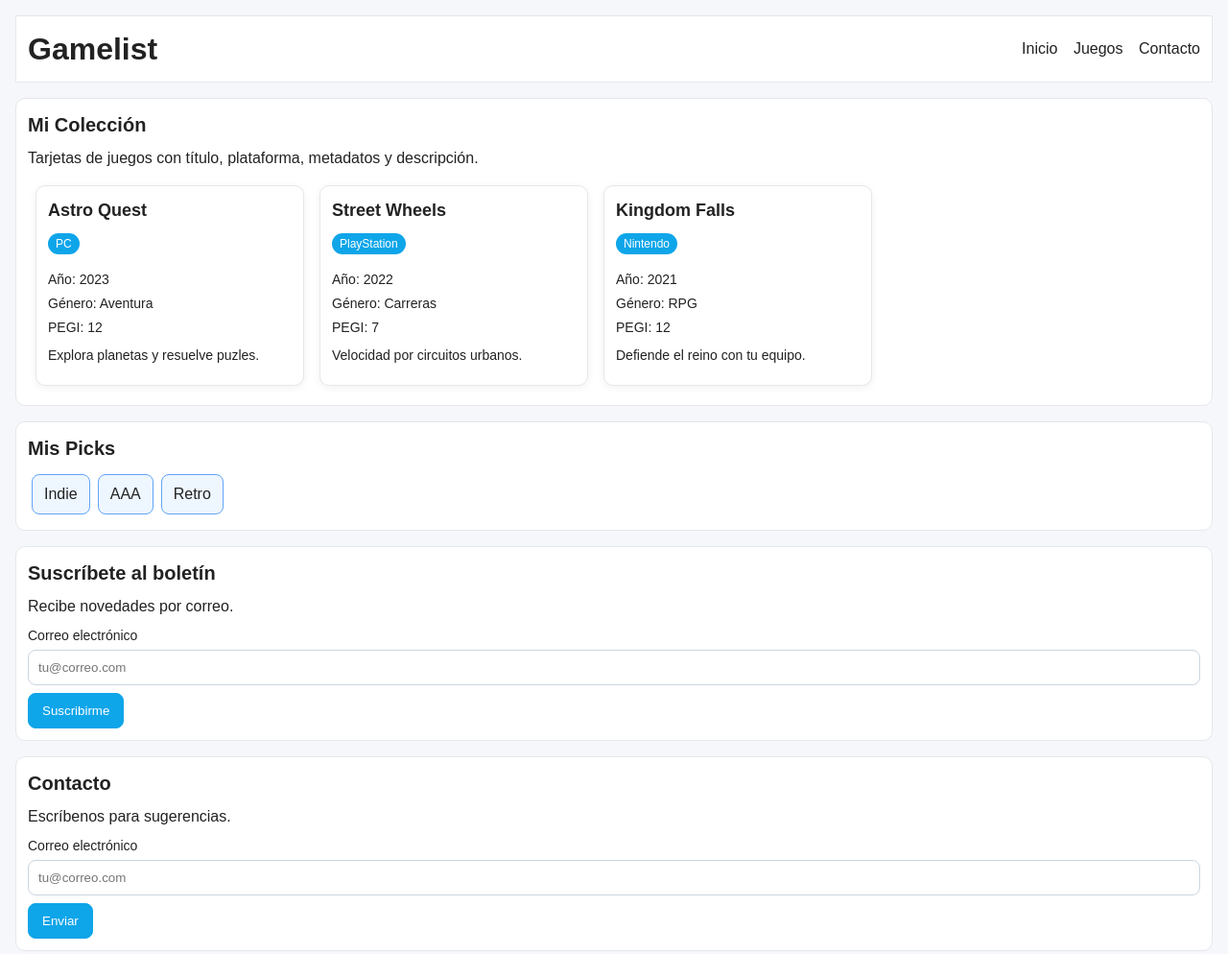
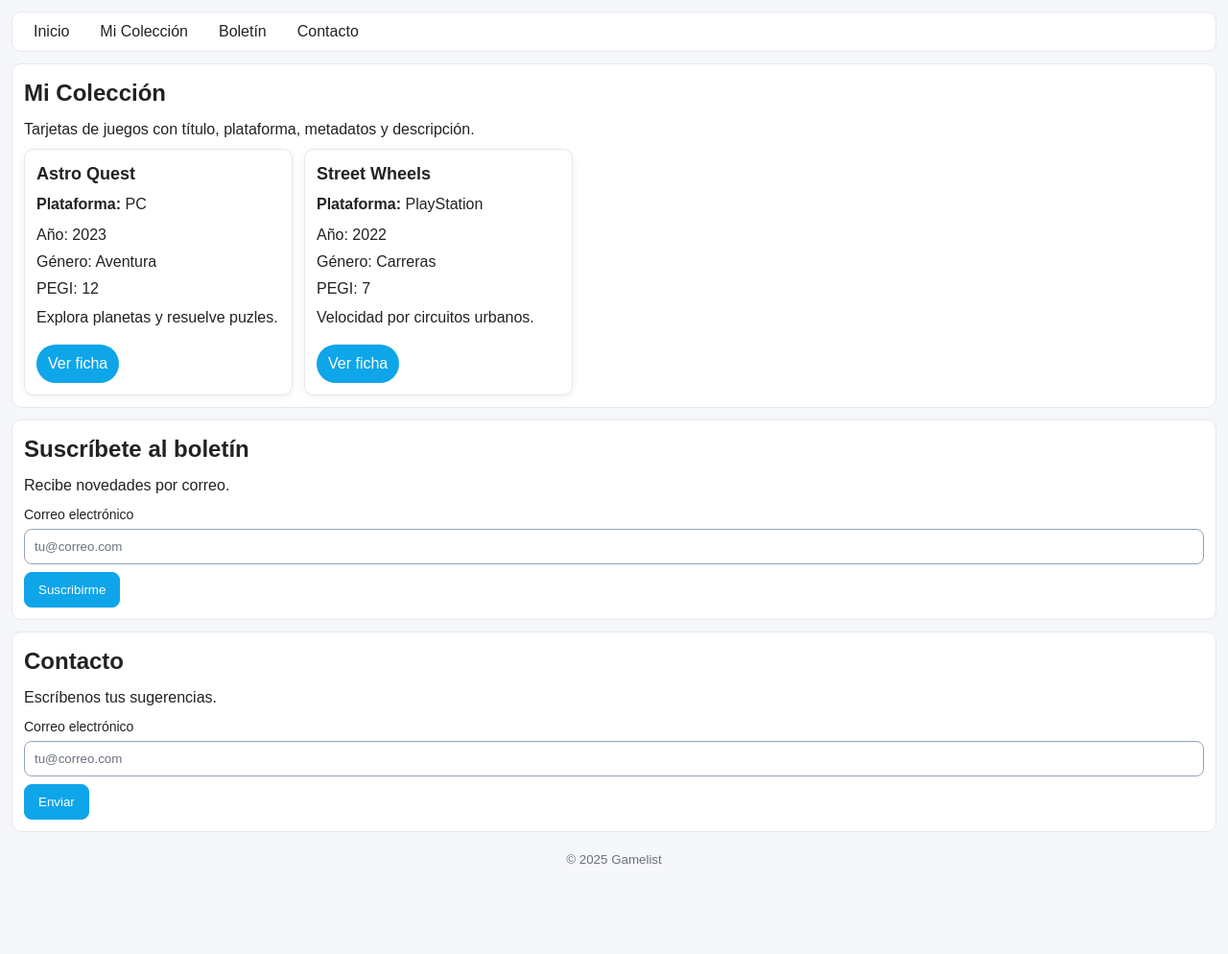
Before and after one commit to diegoferjn/Html, a plain HTML site: page gamelist/index.html in a window 1280 px wide. Shown: the top 994 px of the page at 96% size. After the commit the page ends 919 px from the top, so only its background shows below. Drawn offline with Linux system fonts and the light colour scheme.

Commit message:
Ejercicio 9

```diff
--- a/gamelist/index.html
+++ b/gamelist/index.html
@@ -3,67 +3,59 @@
   <head>
     <meta charset="utf-8" />
     <meta name="viewport" content="width=device-width, initial-scale=1" />
-    <title>Flexbox mínimo viable</title>
+    <title>Gamelist — Accesibilidad mínima</title>
     <link rel="stylesheet" href="styles/main.css" />
   </head>
   <body>
-    <header class="site-header">
-      <h1>Gamelist</h1>
-      <nav class="nav">
-        <a href="#">Inicio</a>
-        <a href="#">Juegos</a>
-        <a href="#">Contacto</a>
+    <!-- Enlace de salto (mejora teclado) -->
+    <a class="skip-link" href="#inicio">Saltar al contenido</a>
+
+    <!-- Navegación accesible -->
+    <header>
+      <nav class="site-nav" role="navigation" aria-label="Navegación principal">
+        <ul>
+          <li><a href="#inicio">Inicio</a></li>
+          <li><a href="#coleccion">Mi Colección</a></li>
+          <li><a href="#boletin">Boletín</a></li>
+          <li><a href="#contacto">Contacto</a></li>
+        </ul>
       </nav>
     </header>
 
-    <main class="site-main">
-      <!-- Colección de tarjetas -->
-      <section id="coleccion">
-        <h2>Mi Colección</h2>
+    <!-- Secciones con IDs únicos -->
+    <main id="inicio">
+      <section class="section" id="coleccion">
+        <h1>Mi Colección</h1>
         <p>Tarjetas de juegos con título, plataforma, metadatos y descripción.</p>
 
         <div class="cards">
           <article class="card">
-            <h3 class="card__title">Astro Quest</h3>
-            <span class="badge">PC</span>
-            <ul class="meta">
-              <li>Año: 2023</li><li>Género: Aventura</li><li>PEGI: 12</li>
+            <h2>Astro Quest</h2>
+            <p><strong>Plataforma:</strong> PC</p>
+            <ul>
+              <li>Año: 2023</li>
+              <li>Género: Aventura</li>
+              <li>PEGI: 12</li>
             </ul>
-            <p class="desc">Explora planetas y resuelve puzles.</p>
+            <p>Explora planetas y resuelve puzles.</p>
+            <a class="btn" href="#">Ver ficha</a>
           </article>
 
           <article class="card">
-            <h3 class="card__title">Street Wheels</h3>
-            <span class="badge">PlayStation</span>
-            <ul class="meta">
-              <li>Año: 2022</li><li>Género: Carreras</li><li>PEGI: 7</li>
+            <h2>Street Wheels</h2>
+            <p><strong>Plataforma:</strong> PlayStation</p>
+            <ul>
+              <li>Año: 2022</li>
+              <li>Género: Carreras</li>
+              <li>PEGI: 7</li>
             </ul>
-            <p class="desc">Velocidad por circuitos urbanos.</p>
-          </article>
-
-          <article class="card">
-            <h3 class="card__title">Kingdom Falls</h3>
-            <span class="badge">Nintendo</span>
-            <ul class="meta">
-              <li>Año: 2021</li><li>Género: RPG</li><li>PEGI: 12</li>
-            </ul>
-            <p class="desc">Defiende el reino con tu equipo.</p>
+            <p>Velocidad por circuitos urbanos.</p>
+            <a class="btn" href="#">Ver ficha</a>
           </article>
         </div>
       </section>
 
-      <!-- Picks (otro bloque con flex para probar apilado) -->
-      <section id="picks">
-        <h2>Mis Picks</h2>
-        <div class="picks-row">
-          <div class="pick">Indie</div>
-          <div class="pick">AAA</div>
-          <div class="pick">Retro</div>
-        </div>
-      </section>
-
-      <!-- Formulario de suscripción -->
-      <section id="boletin">
+      <section class="section" id="boletin">
         <h2>Suscríbete al boletín</h2>
         <p>Recibe novedades por correo.</p>
         <form>
@@ -73,10 +65,9 @@
         </form>
       </section>
 
-      <!-- Información de contacto -->
-      <section id="contacto">
+      <section class="section" id="contacto">
         <h2>Contacto</h2>
-        <p>Escríbenos para sugerencias.</p>
+        <p>Escríbenos tus sugerencias.</p>
         <form>
           <label for="email-ctc">Correo electrónico</label>
           <input id="email-ctc" name="email" type="email" placeholder="tu@correo.com" required />
@@ -85,7 +76,7 @@
       </section>
     </main>
 
-    <footer class="site-footer">
+    <footer class="site-footer" id="footer">
       <small>© 2025 Gamelist</small>
     </footer>
   </body>
--- a/gamelist/styles/main.css
+++ b/gamelist/styles/main.css
@@ -1,87 +1,114 @@
-/* Reset básico y tipografía */
-html, body, h1, h2, h3, p, ul, li { margin: 0; padding: 0; }
+/* Reset mínimo y tipografía */
+html, body, h1, h2, p, ul, li { margin: 0; padding: 0; }
 *, *::before, *::after { box-sizing: border-box; }
 
 body {
   font-family: Arial, sans-serif;
   color: #222;
   line-height: 1.5;
-  padding: 16px;
   background: #f5f7fb;
+  padding: 12px;
 }
 
-/* Header con flex para separar logo y nav */
-.site-header {
-  display: flex;                 /* Flexbox activado */
-  justify-content: space-between;/* Alineación eje principal */
-  align-items: center;           /* Alineación eje cruzado */
+/* Enlace de salto: visible al enfocar con teclado */
+.skip-link {
+  position: absolute;
+  left: -9999px;
+  top: 8px;
+  background: #0ea5e9;
+  color: #fff;
+  padding: 8px 12px;
+  border-radius: 8px;
+  text-decoration: none;
+}
+.skip-link:focus {
+  left: 8px;
+  outline: 2px solid #111;
+}
+
+/* Navegación accesible */
+.site-nav ul {
+  list-style: none;
+  display: flex;           /* flex conocido en tus manuales */
+  gap: 12px;               /* si no se permite gap, usar margin en li */
   background: #fff;
   border: 1px solid #e5e7eb;
-  padding: 10px 12px;
-  margin-bottom: 16px;
+  padding: 8px 12px;
+  border-radius: 10px;
+}
+.site-nav a {
+  text-decoration: none;
+  color: #222;
+  padding: 6px 10px;
+  border-radius: 8px;
 }
 
-.nav a {
-  text-decoration: none;
-  color: #222;
-  margin-left: 12px;
+/* Estilos de foco claros y con contraste (accesibilidad) */
+a:focus,
+button:focus,
+input:focus {
+  outline: 3px solid #0ea5e9;          /* indicador visible */
+  outline-offset: 2px;
+  box-shadow: 0 0 0 3px rgba(14,165,233,.25);
+}
+
+/* También al pasar por encima, para mejorar visibilidad */
+a:hover,
+button:hover {
+  background: #eef6ff;
 }
 
 /* Secciones */
-.site-main section { background: #fff; border: 1px solid #e5e7eb; padding: 12px; margin-bottom: 16px; border-radius: 10px; }
-.site-main h2 { font-size: 20px; margin-bottom: 8px; }
-.site-main p  { margin-bottom: 8px; }
-
-/* Cards con Flexbox + wrap (sin media query) */
-.cards {
-  display: flex;         /* Flexbox */
-  flex-wrap: wrap;       /* Envoltura */
-  /* sin gap (no lo hemos visto); usamos margin en .card */
-}
-
-.card {
-  width: 280px;                  /* ancho fijo para que “salten” en varias filas */
+.section {
   background: #fff;
   border: 1px solid #e5e7eb;
   border-radius: 10px;
   padding: 12px;
-  margin: 8px;                   /* separación entre tarjetas */
+  margin-top: 12px;
+}
+.section h1, .section h2 { margin-bottom: 8px; }
+.section p { margin-bottom: 8px; }
+
+/* Cards (sin Grid obligatorio; uso flex-wrap de tus manuales para que bajen de línea) */
+.cards {
+  display: flex;
+  flex-wrap: wrap;
+  gap: 12px; /* si no, margin: 6px en .card */
+}
+.card {
+  width: 280px;
+  background: #fff;
+  border: 1px solid #e5e7eb;
+  border-radius: 10px;
+  padding: 12px;
   box-shadow: 0 2px 8px rgba(0,0,0,.06);
 }
-
-.card__title { font-size: 18px; margin-bottom: 8px; }
-.badge { display: inline-block; background: #0ea5e9; color: #fff; padding: 2px 8px; border-radius: 999px; font-size: 12px; margin-bottom: 8px; }
-.meta { list-style: none; margin: 8px 0; }
-.meta li { font-size: 14px; margin-bottom: 4px; }
-.desc { font-size: 14px; }
-
-/* Picks en fila con flex (se apilan cuando no caben por wrap) */
-.picks-row { display: flex; flex-wrap: wrap; }
-.pick {
-  background: #eef6ff;
-  border: 1px solid #60a5fa;
-  border-radius: 8px;
+.card h2 { font-size: 18px; margin-bottom: 6px; }
+.card ul { list-style: none; margin: 6px 0; }
+.card li { margin-bottom: 4px; }
+.btn {
+  display: inline-block;
+  margin-top: 8px;
+  background: #0ea5e9;
+  color: #fff;
   padding: 8px 12px;
-  margin: 4px;
+  border-radius: 999px;
+  text-decoration: none;
 }
 
 /* Formularios básicos y accesibles */
-form { margin-top: 8px; }
 label { display: block; font-size: 14px; margin-bottom: 4px; }
 input[type="email"] {
   display: block;
   width: 100%;
   padding: 10px;
-  border: 1px solid #cbd5e1;
+  border: 1px solid #94a3b8;
   border-radius: 8px;
   background: #fff;
+  color: #111;
   margin-bottom: 8px;
 }
-input[type="email"]:focus {
-  outline: none;
-  border-color: #0ea5e9;
-  box-shadow: 0 0 0 3px rgba(14,165,233,.2);
-}
+input::placeholder { color: #6b7280; }
 button {
   padding: 10px 14px;
   border: 1px solid #0ea5e9;
@@ -92,6 +119,7 @@ button {
 }
 button:hover { box-shadow: 0 4px 12px rgba(14,165,233,.25); }
 
+/* Footer */
 .site-footer {
   text-align: center;
   color: #6b7280;
```
